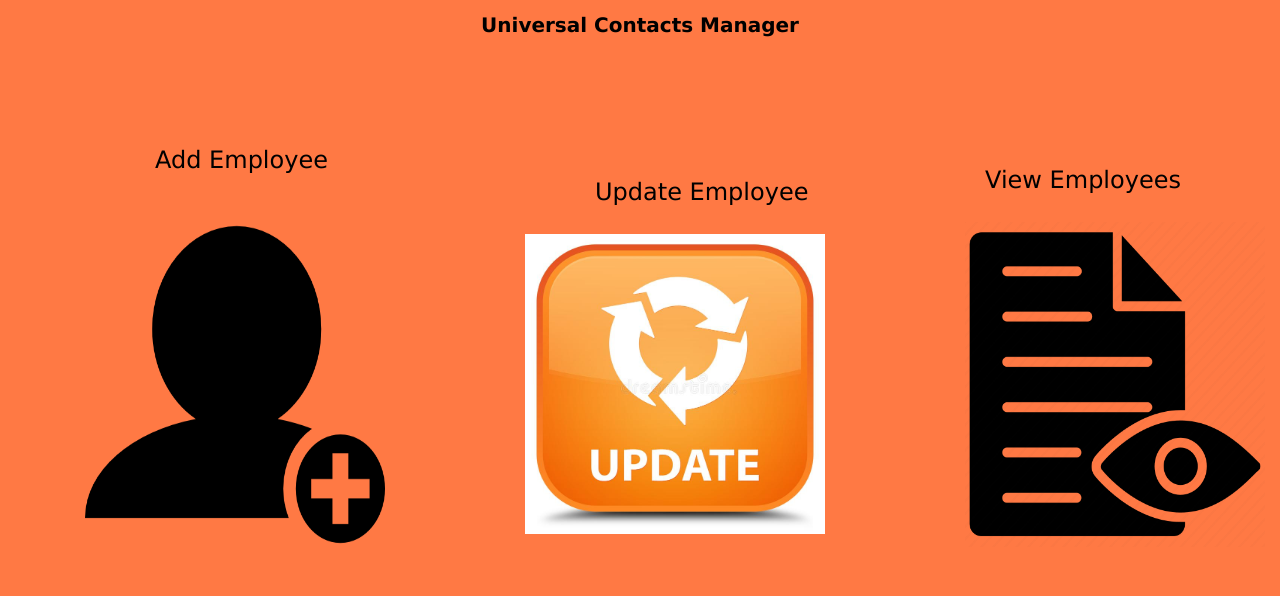
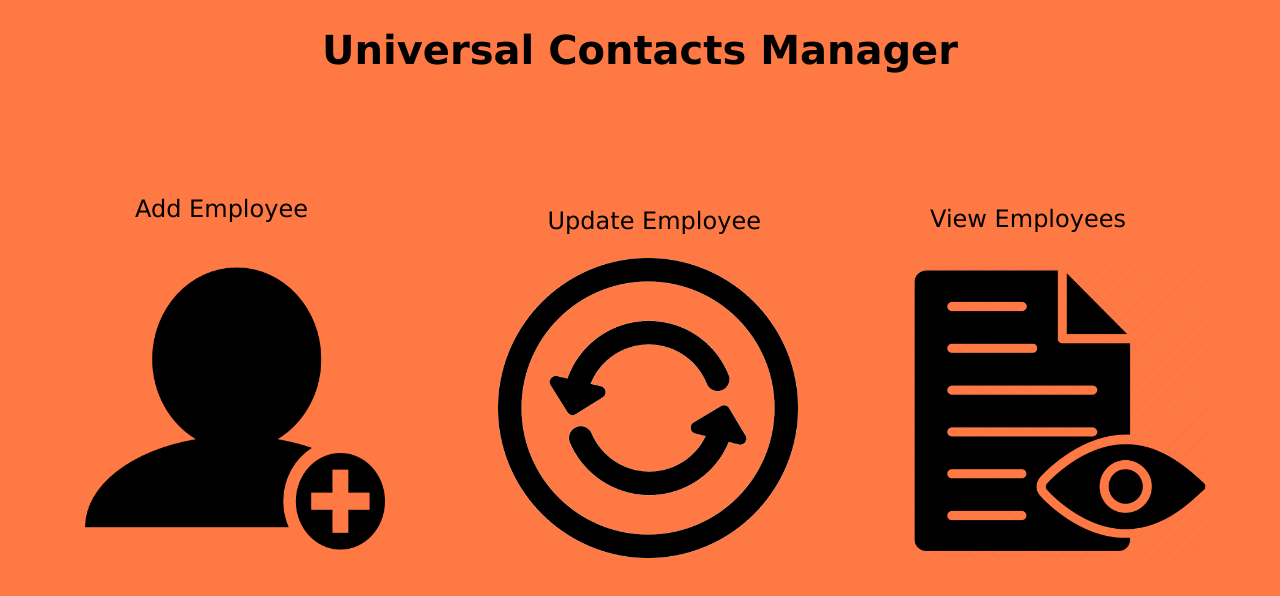
Before and after one commit to vmcguir6377/universal-contacts, a website: page index.html in a window 1280 px wide. Drawn offline with Linux system fonts and the light colour scheme.

```diff
--- a/index.html
+++ b/index.html
@@ -18,13 +18,13 @@
             <article>Add Employee</article>
             <br>
             <a href="./add-employee.html"><img src="./IMG/addemp.png"
-                    width="300" height="365" /></a>
+                    width="300" height="325" /></a>
                 <alt=section add employee />
         </div>
         <div>
             <article>Update Employee</article>
             <br>
-            <a href="./update-employee.html"><img src="./IMG/updateemp.jpg"
+            <a href="./update-employee.html"><img src="./IMG/update.png"
                     width="300" height="300" /></a>
                 <alt=section update employee />
         </div>
@@ -32,7 +32,7 @@
             <article3>View Employees</article>
             <br> <br>
             <a href="./read-only.html"><img src="./IMG/readonly.png"
-                    width="300" height="325" /></a>
+                    width="300" height="300" /></a>
                 <alt=section add employee />
         </div>
         </container>
--- a/style.css
+++ b/style.css
@@ -4,6 +4,7 @@
 }
 h1 {
     text-align: center;
+    font-size: 40px;
 }
 a href {
     text-align: center;
@@ -11,12 +12,14 @@
     font-weight: 500;
 }
 article {
-    margin-left: 155px;
+    margin-left: 135px;
+    margin-bottom: -5px;
 }
 article3 {
     margin-left: 105px;
     margin-bottom: 15px;
     margin-top: 10px;
+    margin-right: 55px;
 }
 container {
     display: flex;
```
Also changed, not shown: read-only.html (+1 -1 lines), IMG/update.png (added), IMG/updateemp.jpg (deleted).
